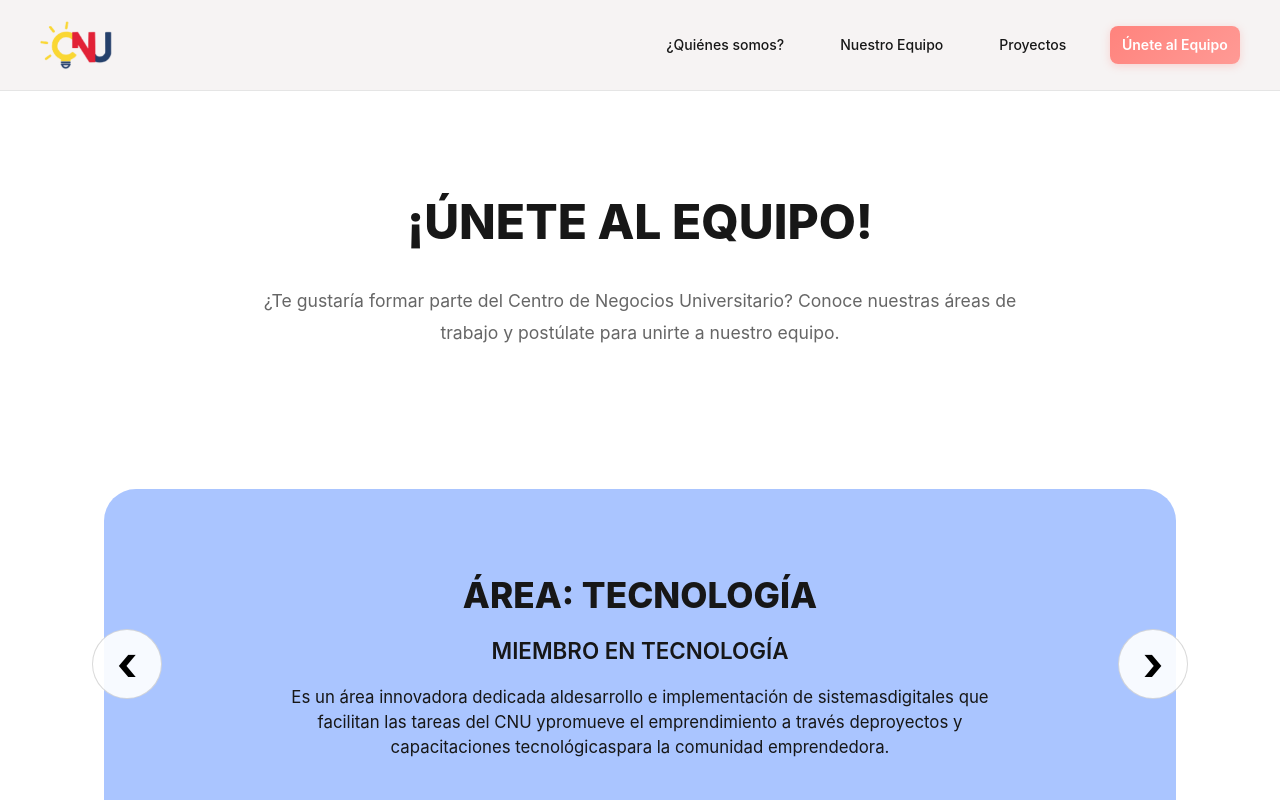
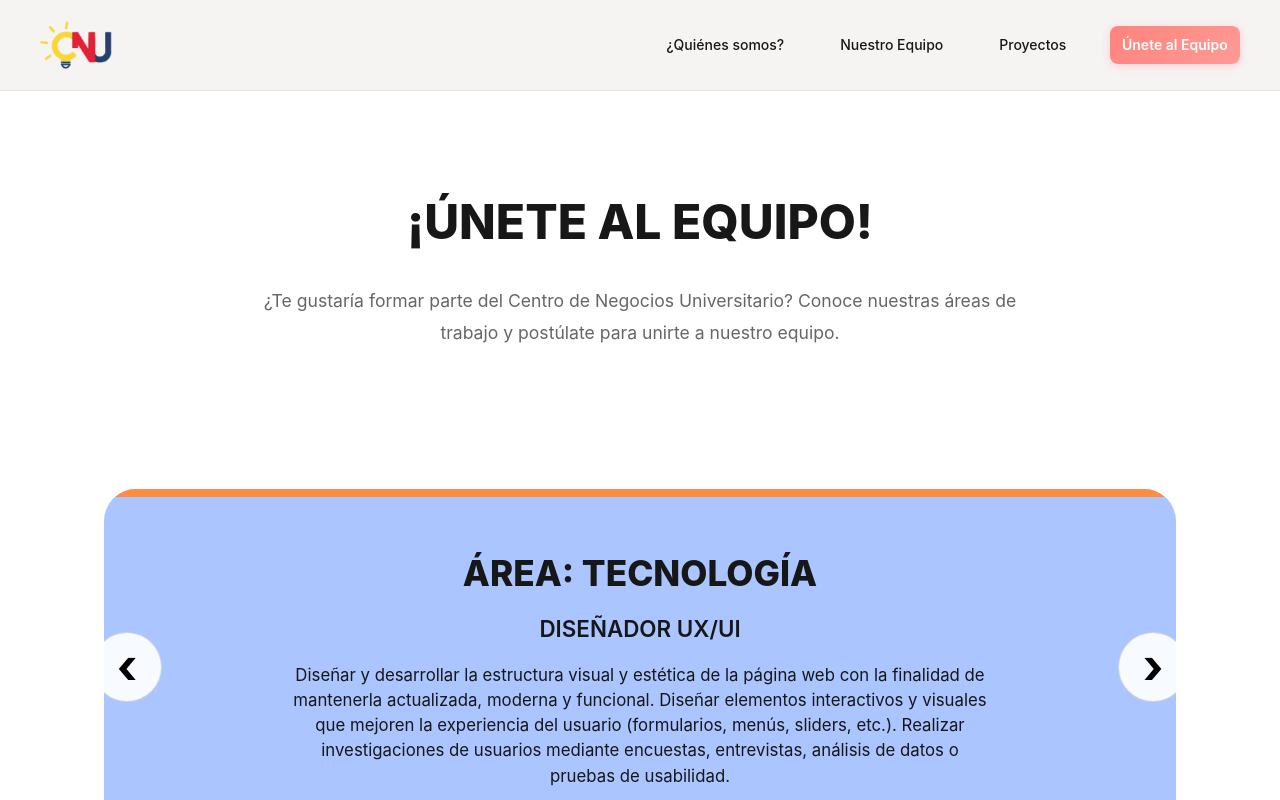
Before and after one commit to Centro-de-Negocios-Universitarios/WebPrototype, a Next.js app: page /unete-al-equipo in a window 1280 px wide. Shown: the top 800 px of the page. Built offline with nearby package versions, Linux system fonts and the light colour scheme.

Commit message:
Ajustando vacantes

```diff
--- a/app/components/RecruitmentForm.module.css
+++ b/app/components/RecruitmentForm.module.css
@@ -13,6 +13,7 @@
     gap: 0;
     margin-bottom: 24px;
     position: relative;
+    overflow: hidden;
 }
 
 .carouselButton {
@@ -57,6 +58,7 @@
     background-color: var(--cnu-blue);
     border-radius: 24px;
     padding: 24px 20px;
+    padding-top: 0;
     text-align: center;
     flex: 1;
     min-height: 240px;
@@ -67,6 +69,9 @@
     /* Allow vertical scroll but capture horizontal swipes */
     user-select: none;
     /* Prevent text selection during swipe */
+    position: relative;
+    overflow: hidden;
+    transition: transform 0.5s cubic-bezier(0.4, 0, 0.2, 1), opacity 0.5s ease;
 }
 
 .areaTitle {
@@ -231,3 +236,47 @@
         height: 1000px;
     }
 }
+
+/* Barra de color superior característica del área */
+.colorBar {
+    position: absolute;
+    top: 0;
+    left: 0;
+    right: 0;
+    height: 8px;
+    border-radius: 24px 24px 0 0;
+    transition: background-color 0.5s ease;
+}
+
+/* Animaciones de carrusel */
+@keyframes slideInFromRight {
+    from {
+        transform: translateX(100%);
+        opacity: 0;
+    }
+
+    to {
+        transform: translateX(0);
+        opacity: 1;
+    }
+}
+
+@keyframes slideInFromLeft {
+    from {
+        transform: translateX(-100%);
+        opacity: 0;
+    }
+
+    to {
+        transform: translateX(0);
+        opacity: 1;
+    }
+}
+
+.slideLeft {
+    animation: slideInFromRight 0.5s cubic-bezier(0.4, 0, 0.2, 1);
+}
+
+.slideRight {
+    animation: slideInFromLeft 0.5s cubic-bezier(0.4, 0, 0.2, 1);
+}
--- a/app/components/RecruitmentForm.tsx
+++ b/app/components/RecruitmentForm.tsx
@@ -5,37 +5,64 @@ import styles from "./RecruitmentForm.module.css";
 
 export default function RecruitmentForm() {
     const [currentAreaIndex, setCurrentAreaIndex] = useState(0);
+    const [animationDirection, setAnimationDirection] = useState<'left' | 'right' | null>(null);
     const touchStartX = useRef(0);
     const touchEndX = useRef(0);
+
+    // Mapeo de colores por área
+    const areaColors: { [key: string]: string } = {
+        "TECNOLOGÍA": "#FF8C42", // Naranja
+        "OPERACIONES": "#9B59B6", // Morado
+        "RECURSOS HUMANOS": "#E74C3C" // Rojo
+    };
 
     const areas = [
         {
             name: "TECNOLOGÍA",
-            position: "MIEMBRO EN TECNOLOGÍA",
-            description: "Es un área innovadora dedicada aldesarrollo e implementación de sistemasdigitales que facilitan las tareas del CNU ypromueve el emprendimiento a través deproyectos y capacitaciones tecnológicaspara la comunidad emprendedora."
+            position: "DISEÑADOR UX/UI",
+            description: "Diseñar y desarrollar la estructura visual y estética de la página web con la finalidad de mantenerla actualizada, moderna y funcional. Diseñar elementos interactivos y visuales que mejoren la experiencia del usuario (formularios, menús, sliders, etc.). Realizar investigaciones de usuarios mediante encuestas, entrevistas, análisis de datos o pruebas de usabilidad."
+        },
+        {
+            name: "TECNOLOGÍA",
+            position: "PROGRAMADOR (A) FRONT-END",
+            description: "Es el encargado de diseñar, desarrollar y mantener la interfaz de usuario, garantizando que sean funcionales, atractivas y fáciles de usar."
+        },
+        {
+            name: "TECNOLOGÍA",
+            position: "PROGRAMADOR (A) BACK-END",
+            description: "Es el encargado de diseñar, desarrollar y mantener la lógica del servidor, las bases de datos y las APIs de las aplicaciones, asegurando que sean escalables, seguras y eficientes para soportar las funcionalidades del front-end."
         },
         {
             name: "OPERACIONES",
-            position: "MIEMBRO EN OPERACIONES",
-            description: "Es el área encargada de la planeación, logística y experiencia del usuario en proyectos del CNU. Sus funciones incluyen la gestión de proyectos, logística de sesiones, reconocimiento de participantes, entrega de premios y asesorías, siempre cuidando la experiencia del usuario."
+            position: "AUXILIAR DE PLANEACIÓN DE PROYECTOS",
+            description: "Planea y mantén proyectos en marcha de forma eficiente y organizada."
         },
         {
-            name: "MARKETING",
-            position: "MIEMBRO EN MARKETING",
-            description: "Se encarga de difundir cursos, talleres y conferencias del Centro de Negocios Universitario cada semestre para atraer personas del mercado y convertirlas en consumidores. Esto se logra identificando clientes meta, analizando sus necesidades, planificando estrategias, ejecutando actividades y controlando los avances y logros."
+            name: "OPERACIONES",
+            position: "AUXILIAR DE LOGÍSTICA",
+            description: "Gestiona y garantiza la ejecución de operaciones en estádares óptimos, previendo cambios inesperados."
+        },
+        {
+            name: "OPERACIONES",
+            position: "AUXILIAR DE EXPERIENCIA DEL USUARIO",
+            description: "Recopila la experiencias de los usuarios para mejorar la calidad de los procesos y servicios."
         },
         {
             name: "RECURSOS HUMANOS",
-            position: "MIEMBRO DE RRHH",
-            description: "Se encarga de identificar el talento humano y su desempeño en el CNU, asegurando un funcionamiento óptimo y eficiente en el desarrollo de actividades, integración y crecimiento de los miembros, creando una experiencia excepcional que facilite lograr los objetivos organizacionales."
+            position: "AUXILIAR DE GESTIÓN DE TALENTO",
+            description: "Persona encargada de apoyar en el reclutamiento, selección, capacitación y seguimiento de los miembros del CNU. Apoyo en el proceso de reclutamiento y selección, y onboarding de los miembros. Apoyar en las capacitaciones a los miembros del CNU Seguimiento a los miembros y áreas para DNC Apoyo en el proceso de offboarding de los miembros del CNU."
         }
     ];
 
     const handlePrevArea = () => {
+        setAnimationDirection('right');
+        setTimeout(() => setAnimationDirection(null), 500);
         setCurrentAreaIndex((prev) => (prev === 0 ? areas.length - 1 : prev - 1));
     };
 
     const handleNextArea = () => {
+        setAnimationDirection('left');
+        setTimeout(() => setAnimationDirection(null), 500);
         setCurrentAreaIndex((prev) => (prev === areas.length - 1 ? 0 : prev + 1));
     };
 
@@ -77,11 +104,18 @@ export default function RecruitmentForm() {
                 </button>
 
                 <div
-                    className={styles.areaCard}
+                    className={`${styles.areaCard} ${animationDirection === 'left' ? styles.slideLeft :
+                            animationDirection === 'right' ? styles.slideRight : ''
+                        }`}
                     onTouchStart={handleTouchStart}
                     onTouchMove={handleTouchMove}
                     onTouchEnd={handleTouchEnd}
                 >
+                    {/* Barra de color superior característica del área */}
+                    <div
+                        className={styles.colorBar}
+                        style={{ backgroundColor: areaColors[currentArea.name] }}
+                    />
                     <h2 className={styles.areaTitle}>
                         ÁREA: {currentArea.name}
                     </h2>
```
